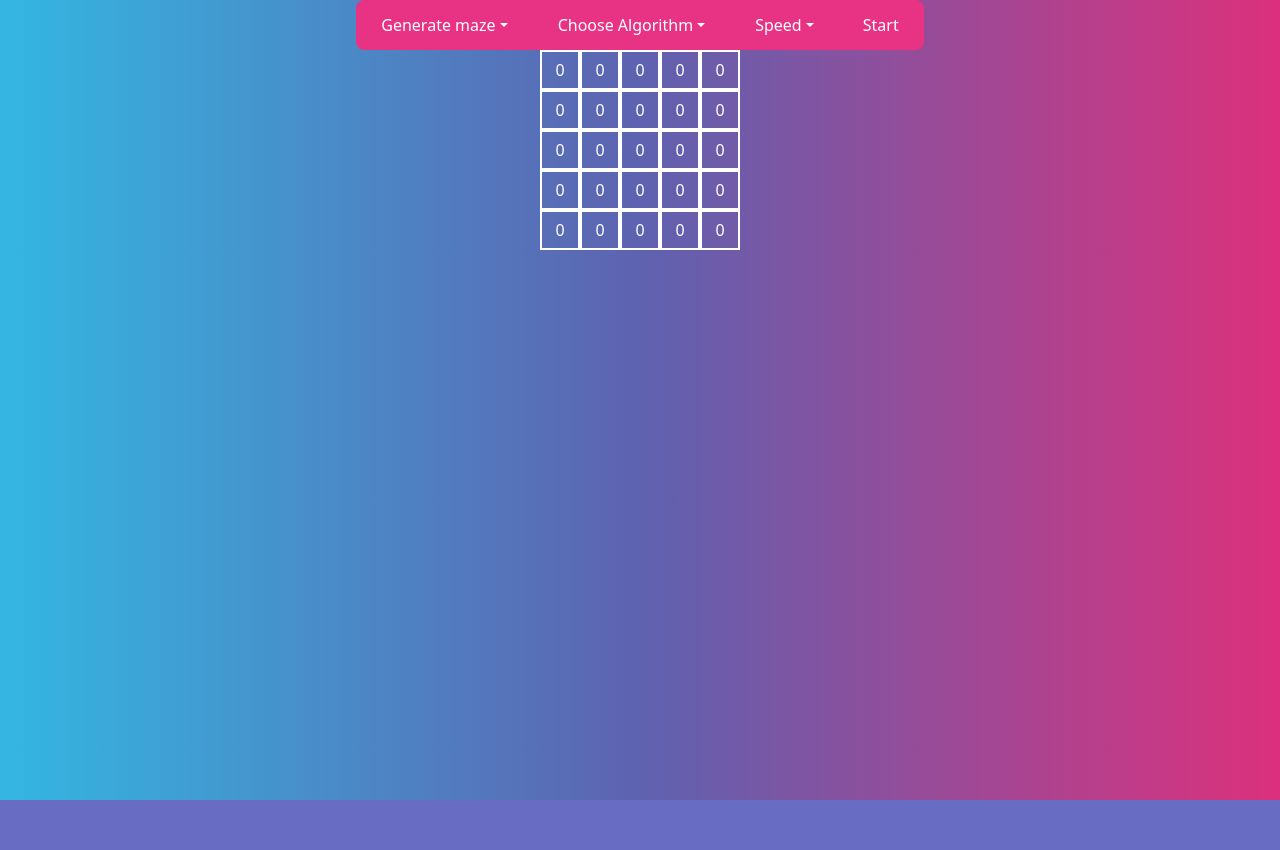
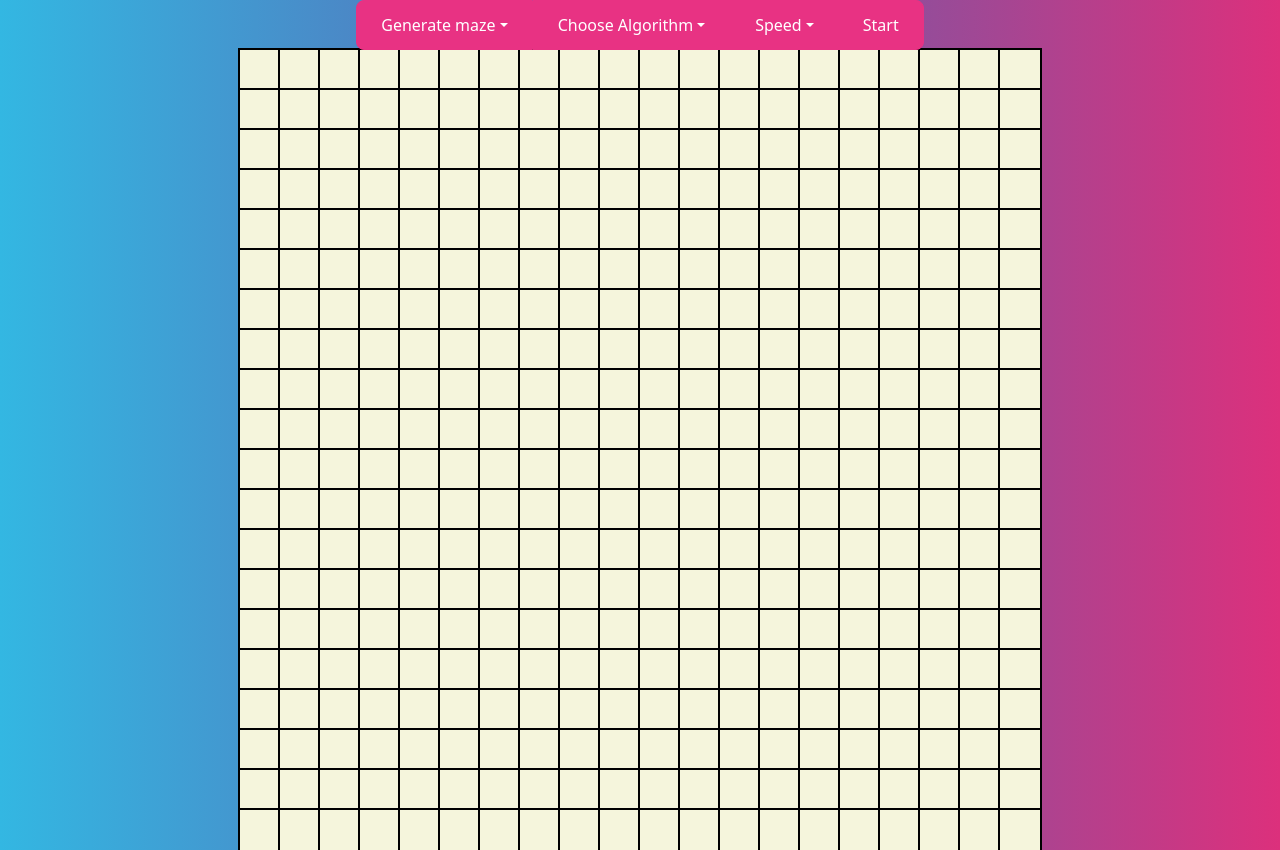
Before and after one commit to tomirisrakhymzhan/find-way-my, a React (Create React App) app: page / in a window 1280 px wide. Before the commit the page ends 800 px from the top, so only its background shows below. Built offline with nearby package versions, Linux system fonts and the light colour scheme.

Commit message:
board css

```diff
--- a/src/components/Canvas/Canvas.js
+++ b/src/components/Canvas/Canvas.js
@@ -8,7 +8,7 @@ const Canvas = () => {
 
   useEffect(() => {
     function freshBoard() {
-      const newBoard = createBoard(5, 5);
+      const newBoard = createBoard(20, 20);
       console.log(newBoard);
       setGrid(newBoard);
     }
--- /dev/null
+++ b/src/components/Cell/Cell.css
@@ -0,0 +1,9 @@
+.cell {
+      width: 40px;
+      height: 40px;
+      outline: 2px solid black;
+      display: flex;
+      justify-content: center;
+      align-items: center;
+      background-color: beige;
+    };
--- a/src/components/Cell/Cell.js
+++ b/src/components/Cell/Cell.js
@@ -1,16 +1,6 @@
 import React from "react";
+import './Cell.css'
 
 export default function Cell({ details }) {
-  return <div style={style.cellStyle}>{details.value}</div>;
+  return <div className={"cell"}></div>;
 }
-
-const style = {
-  cellStyle: {
-    width: 40,
-    height: 40,
-    border: "2px solid white",
-    display: "flex",
-    justifyContent: "center",
-    alignItems: "center",
-  },
-};
```
